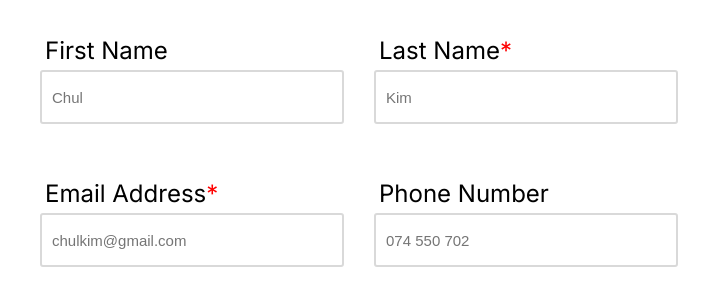
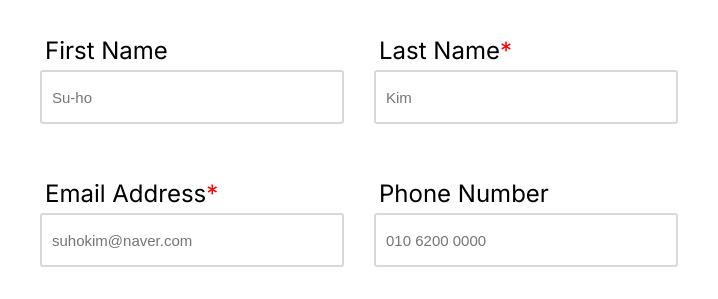
Before and after one commit to Haveadream1/sign-up-form, a plain HTML site: page index.html in a window 1280 px wide. Shown: the part 176-475 px from the top of the page, 536-1254 px from the left. Drawn offline with Linux system fonts and the light colour scheme.

Commit message:
Change: placeholder example values

```diff
--- a/index.html
+++ b/index.html
@@ -13,7 +13,7 @@
 <body>
     <aside>
         <h1>Discover our Best Program to Study Abroad</h1>
-        <p>Already more than 65 215 registers, will you be the <span style="color: #B7A3FF ; ">next ?</span></p>
+        <p>Already more than 65 215 registers, will you be the <span style="color: #B7A3FF;">next ?</span></p>
     </aside>
 
     <main>
@@ -22,7 +22,7 @@
             <fieldset>
                 <div>
                     <label for="first-name">First Name</label>
-                    <input type="text" id="first-name" name="first-name" placeholder="Chul">
+                    <input type="text" id="first-name" name="first-name" placeholder="Su-ho">
                 </div>
                 <div>
                     <label for="last-name">Last Name<span style="color: red;">*</span></label>
@@ -33,11 +33,11 @@
             <fieldset>
                 <div>
                     <label for="email-address">Email Address<span style="color: red;">*</span></label>
-                    <input type="email" id="email-address" name="email-address" placeholder="chulkim@gmail.com" required>
+                    <input type="email" id="email-address" name="email-address" placeholder="suhokim@naver.com" required>
                 </div>
                 <div>
                     <label for="phone-number">Phone Number</label>
-                    <input type="tel" id="phone-number" name="phone-number" placeholder="074 550 702"  pattern='[0-9]{9}' title="Must contain 9 numbers with no space" required>
+                    <input type="tel" id="phone-number" name="phone-number" placeholder="010 6200 0000"  pattern='[0-9]{11}' maxlength="11" title="Must contain 11 numbers with no space" required>
                 </div>
             </fieldset>
 
```
